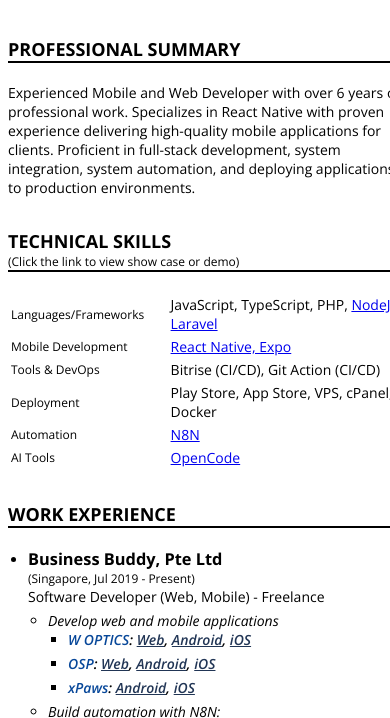
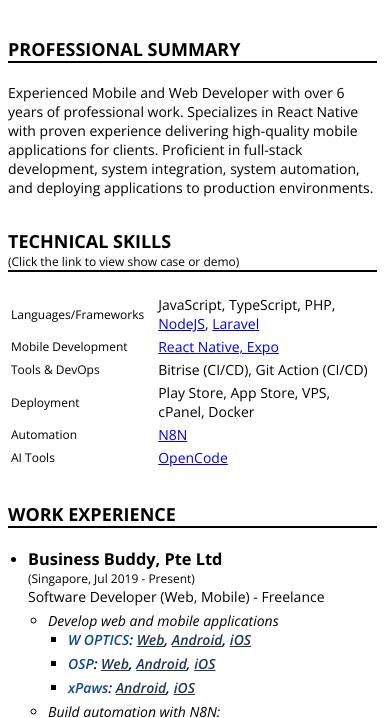
Before and after one commit to shafarizkyf/shafarizkyf.github.io, a plain HTML site: page index.html in a window 390 px wide. Shown: the part 119-837 px from the top of the page. Drawn offline with nearby package versions, Linux system fonts and the light colour scheme.

Commit message:
fix mobile width

```diff
--- a/style.css
+++ b/style.css
@@ -192,7 +192,7 @@ td.label {
   }
 
   section {
-    max-width: 400px;
+    max-width: calc(100% - 5px);
     margin-left: 0px;
   }
 
```
